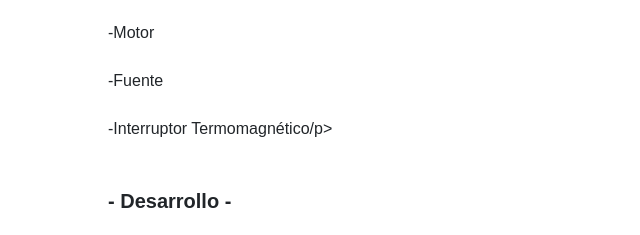
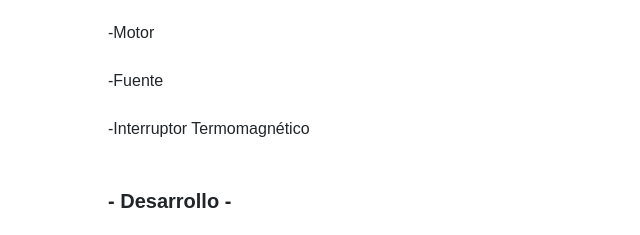
Before and after one commit to LuisZermeno/LuisZermeno.github.io, a plain HTML site: page practica2/index.html in a window 1280 px wide. Shown: the part 1165-1400 px from the top of the page, 10-650 px from the left. Drawn offline with nearby package versions, Linux system fonts and the light colour scheme.

Commit message:
Add files via upload

```diff
--- a/practica2/index.html
+++ b/practica2/index.html
@@ -87,7 +87,7 @@
                         <p class="fs-6 mb-4">-Paro de emergencia</p>
                         <p class="fs-6 mb-4">-Motor </p>
                         <p class="fs-6 mb-4">-Fuente </p>
-                        <p class="fs-6 mb-4">-Interruptor Termomagnético/p>
+                        <p class="fs-6 mb-4">-Interruptor Termomagnético</p>
 
                         <p id="desarrollo">
                         <h2 class="fw-bolder mb-4 mt-5 fs-5">- Desarrollo -</h2>
```
